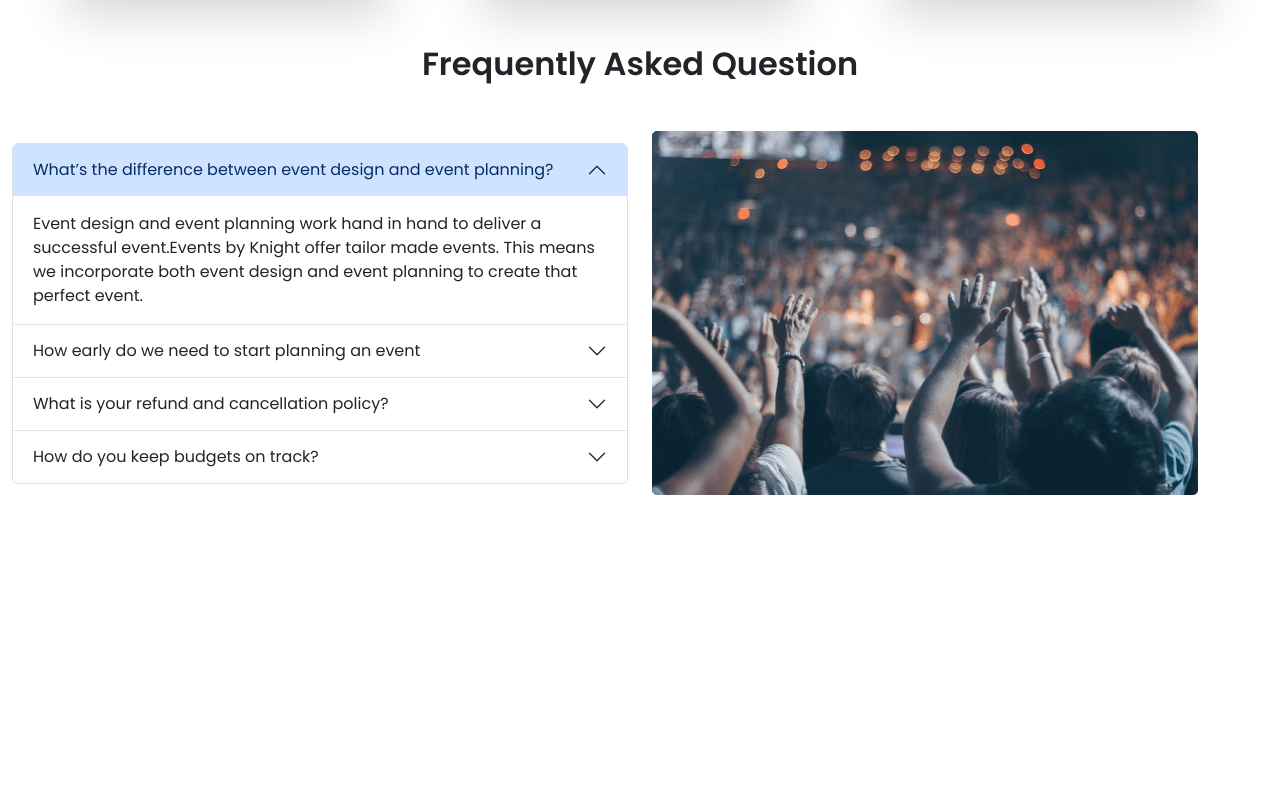
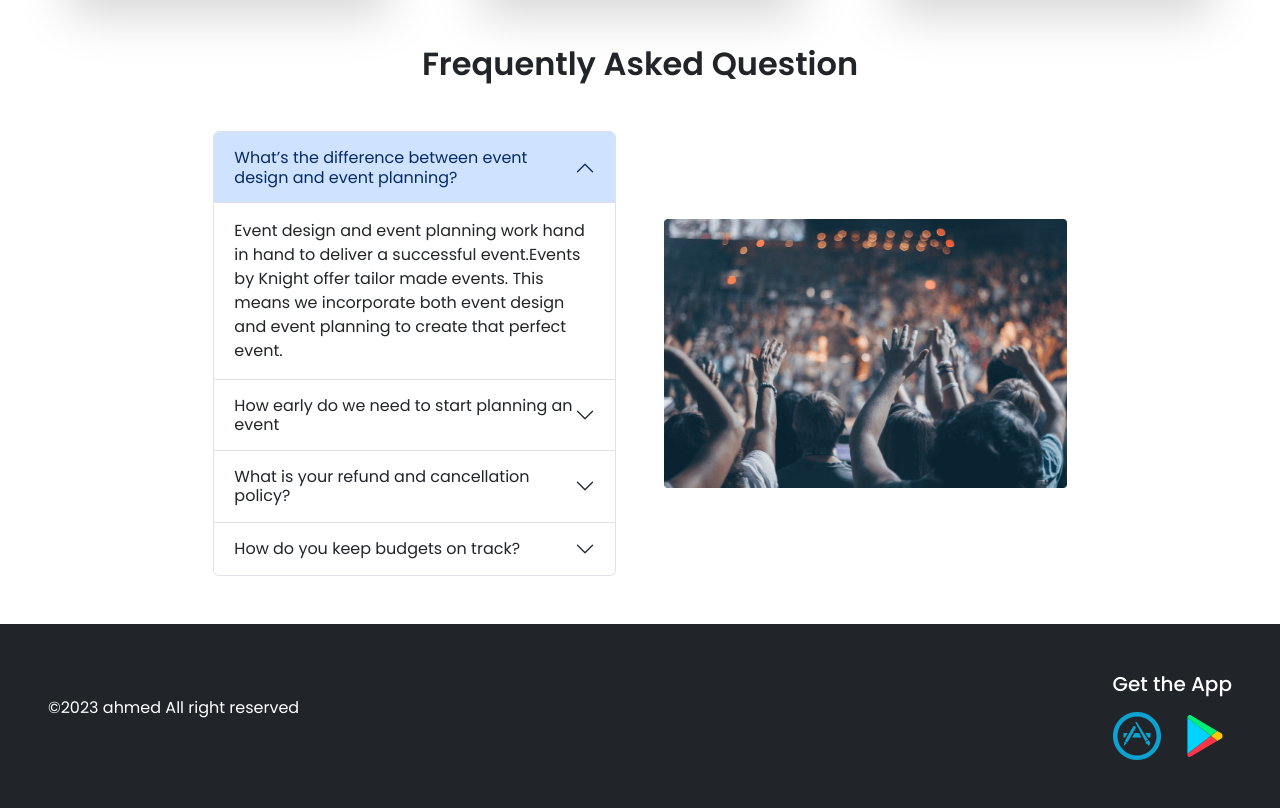
Before and after one commit to Bulbulahmed10/convention-center, a plain HTML site: page index.html in a window 1280 px wide. Shown: the part 2272-3080 px from the top of the page. Before the commit the page ends 2815 px from the top, so only its background shows below. Drawn offline with nearby package versions, Linux system fonts and the light colour scheme.

Commit message:
added footer section

```diff
--- a/index.html
+++ b/index.html
@@ -597,7 +597,9 @@
         <h3 class="text-center my-5 fs-2 fw-bolder">
           Frequently Asked Question
         </h3>
-        <div class="row align-items-center justify-content-center">
+        <div
+          class="row row-cols-1 row-cols-md-3 gap-4 align-items-center justify-content-center"
+        >
           <div class="col">
             <div class="accordion" id="accordionExample">
               <div class="accordion-item">
@@ -712,11 +714,32 @@
             </div>
           </div>
           <div class="col">
-            <img src="./images/people.png" alt="" />
+            <img class="img-fluid" src="./images/people.png" alt="" />
           </div>
         </div>
       </section>
     </main>
+    <!-- footer section -->
+    <footer
+      class="container-xxl mt-5 p-2 p-md-5 bg-dark text-white d-flex align-items-center justify-content-between"
+    >
+      <p>&copy;2023 ahmed All right reserved</p>
+      <div class="">
+        <h5 class="mb-3">Get the App</h5>
+        <a href="#">
+          <img
+            class="img-fluid me-3"
+            src="./images/icons/291728_market_app_store_logo_apple_icon (1).png"
+            alt=""
+        /></a>
+        <a href="#"
+          ><img
+            class="img-fluid "
+            src="./images/icons/4373135_google_logo_logos_play_icon.png"
+            alt=""
+        /></a>
+      </div>
+    </footer>
     <!-- bootstrap js cdn -->
     <script src="https://cdn.jsdelivr.net/npm/bootstrap@5.3.0-alpha1/dist/js/bootstrap.bundle.min.js"></script>
   </body>
```
Also changed, not shown: images/icons/291728_market_app_store_logo_apple_icon (1).png (added), images/icons/4373135_google_logo_logos_play_icon.png (added).
